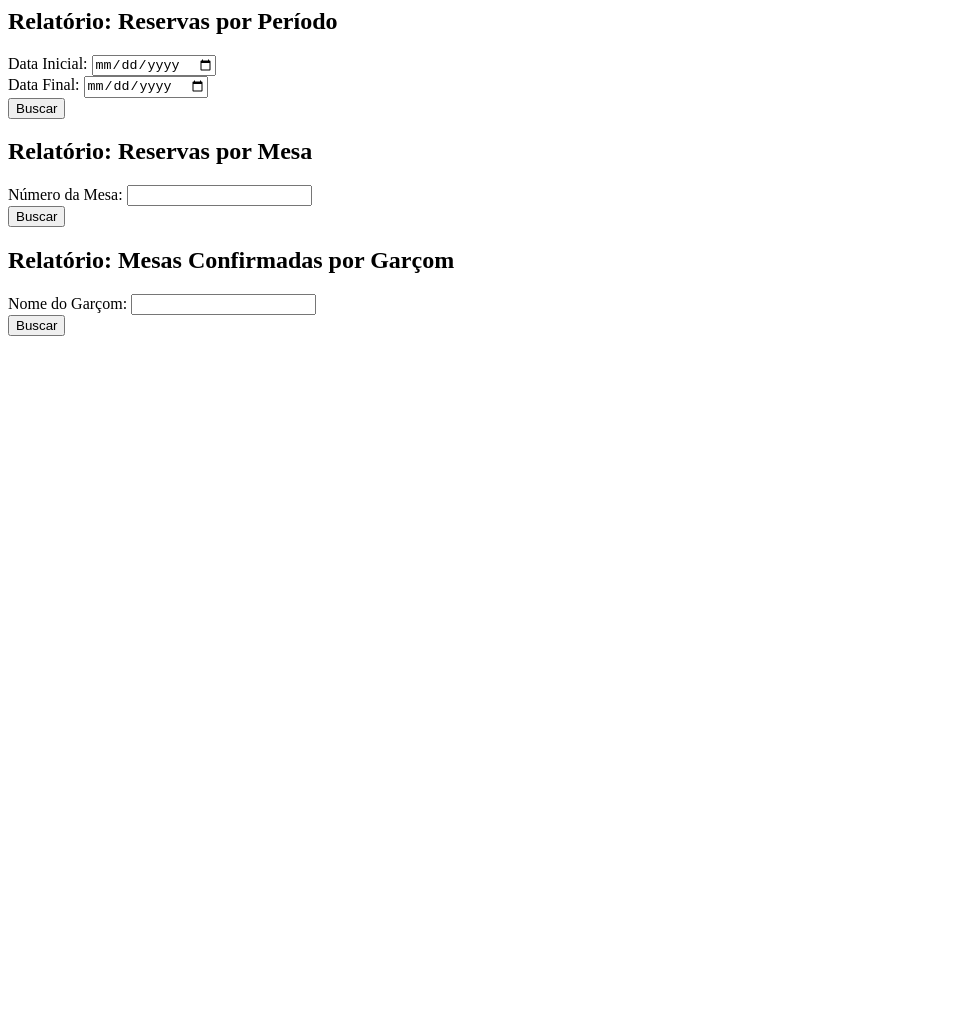
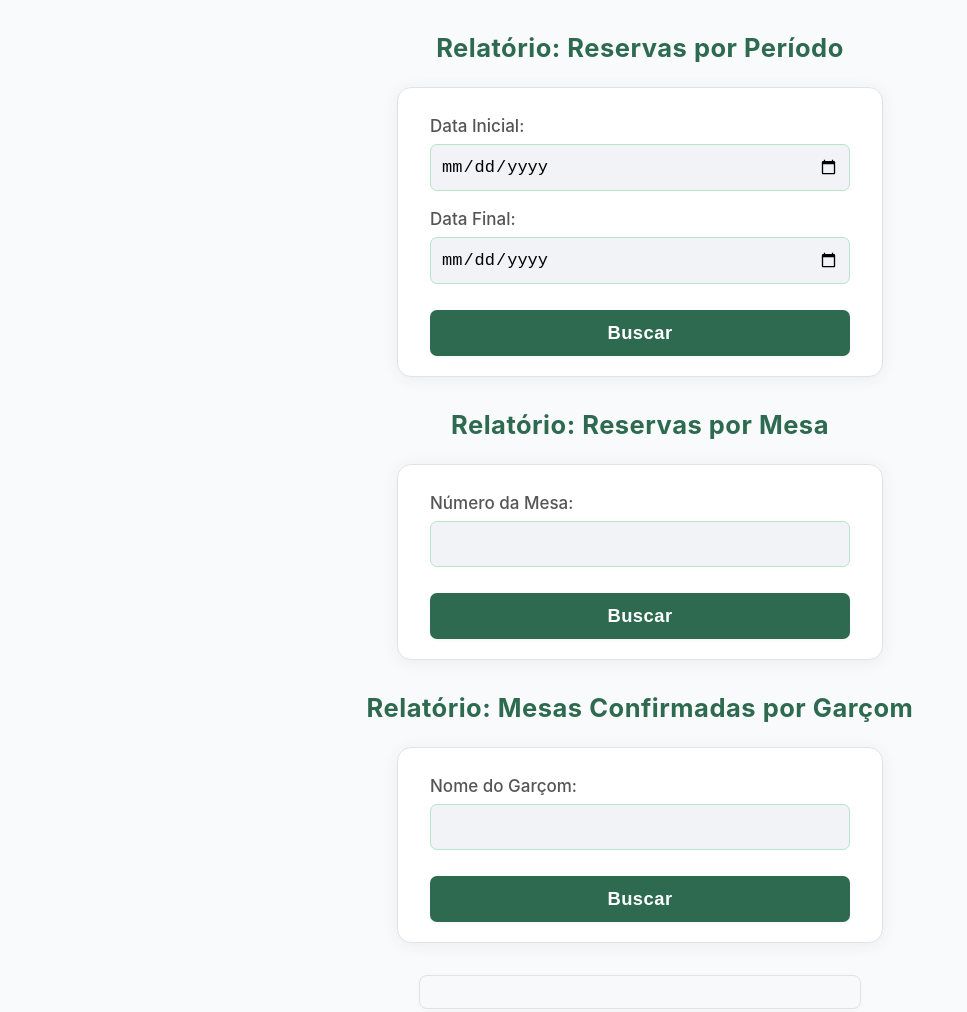
Before and after one commit to thiagosampaiog/A3_RESTAURANT_TABLES_RESERVATION, a website: page public/html/gerente.html in a window 1280 px wide. Shown: the top 1012 px of the page, without its empty margins (0-967 px from the left). Before the commit the page ends 800 px from the top, so only its background shows below. Drawn offline with Linux system fonts and the light colour scheme.

Commit message:
Refactor gerente.html to enhance form structure and improve readability

```diff
--- a/public/html/gerente.html
+++ b/public/html/gerente.html
@@ -1,18 +1,44 @@
+<!DOCTYPE html>
+<html lang="pt-BR">
+
+<head>
+  <meta charset="utf-8">
+  <title>Gerente - Relatórios</title>
+  <link rel="stylesheet" href="../css/style.css">
+</head>
+
+<body>
   <h2>Relatório: Reservas por Período</h2>
-<form action="/relatorio/periodo" method="GET">
-  <label>Data Inicial: <input type="date" name="data_inicio" required></label><br>
-  <label>Data Final: <input type="date" name="data_fim" required></label><br>
+  <form id="formPeriodo">
+    <label>Data Inicial:
+      <input type="date" name="inicio" required>
+    </label>
+    <label>Data Final:
+      <input type="date" name="fim" required>
+    </label>
     <button type="submit">Buscar</button>
   </form>
 
   <h2>Relatório: Reservas por Mesa</h2>
-<form action="/relatorio/mesa" method="GET">
-  <label>Número da Mesa: <input type="number" name="mesa" required></label><br>
+  <form id="formMesa">
+    <label>Número da Mesa:
+      <input type="number" name="mesa" required>
+    </label>
     <button type="submit">Buscar</button>
   </form>
 
   <h2>Relatório: Mesas Confirmadas por Garçom</h2>
-<form action="/relatorio/garcom" method="GET">
-  <label>Nome do Garçom: <input type="text" name="garcom" required></label><br>
+  <form id="formGarcom">
+    <label>Nome do Garçom:
+      <input type="text" name="garcom" required>
+    </label>
     <button type="submit">Buscar</button>
   </form>
+
+  <div id="mensagem"></div>
+  <pre id="resultado"></pre>
+  <a href="index.html">Voltar ao Início</a>
+  <script src="../js/gerente.js"></script>
+</body>
+
+</html>
```
Lines whose indentation alone changed are shown as unchanged.
